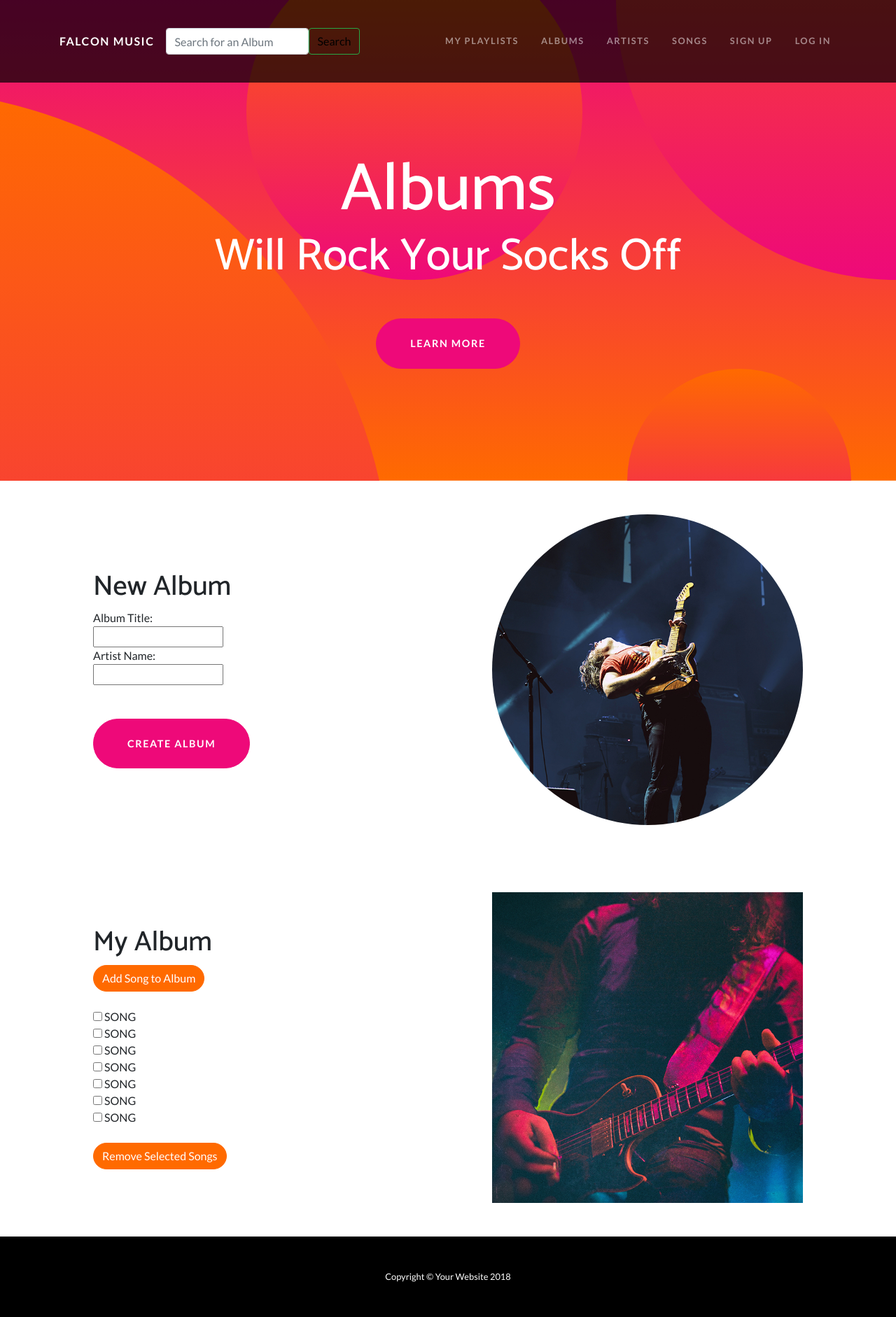
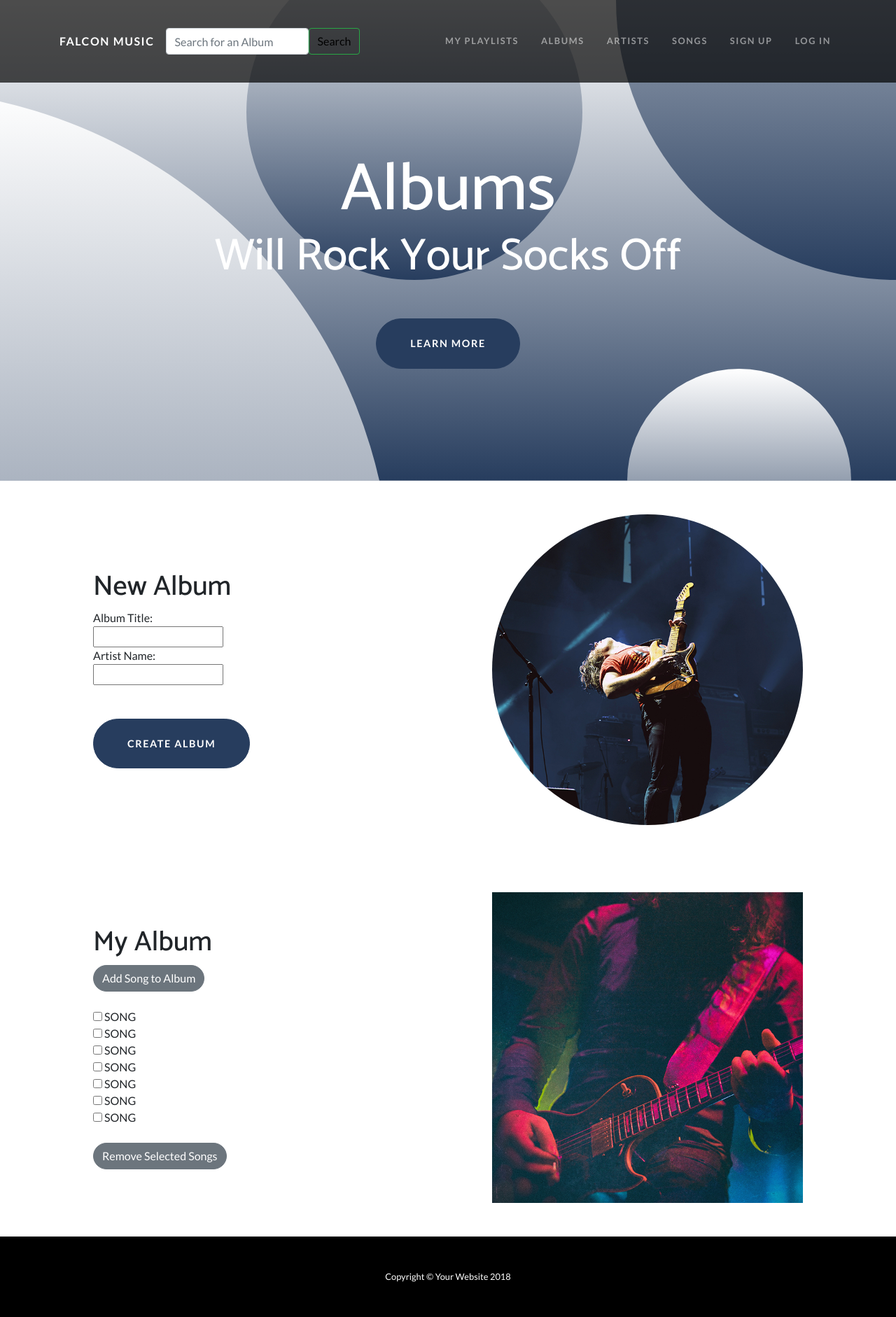
Before and after one commit to da1238/FalconMusic, a PHP site: page /album.html in a window 1280 px wide. Shown: the whole page at 70% size. Run offline with PHP 8.4, Linux system fonts and the light colour scheme.

Commit message:
UI Changes
Updated color scheme to Messiah Blue

```diff
--- a/css/falconmusic.css
+++ b/css/falconmusic.css
@@ -66,8 +66,8 @@ header.masthead {
     overflow: hidden;
     padding-top: calc(7rem + 72px);
     padding-bottom: 7rem;
-    background: -webkit-gradient(linear, left bottom, left top, from(#ff6a00), to(#ee0979));
-    background: linear-gradient(0deg, #ff6a00 0%, #ee0979 100%);
+    background: -webkit-gradient(linear, left bottom, left top, from(#273d5e), to(#f8f9fa));
+    background: linear-gradient(0deg, #273d5e 0%,  #ffffff 100%);
     background-repeat: no-repeat;
     background-position: center center;
     background-attachment: scroll;
@@ -91,8 +91,8 @@ header.masthead .bg-circle {
     z-index: 0;
     position: absolute;
     border-radius: 100%;
-    background: -webkit-gradient(linear, left bottom, left top, from(#ee0979), to(#ff6a00));
-    background: linear-gradient(0deg, #ee0979 0%, #ff6a00 100%);
+    background: -webkit-gradient(linear, left bottom, left top, from(#273d5e), to(#f8f9fa));
+    background: linear-gradient(0deg, #273d5e 0%, #ffffff 100%);
 }
 
 header.masthead .bg-circle-1 {
@@ -137,37 +137,37 @@ header.masthead .bg-circle-4 {
 }
 
 .bg-primary {
-    background-color: #ee0979 !important;
+    background-color: #273d5e !important;
 }
 
 .btn-primary {
-    background-color: #ee0979;
-    border-color: #ee0979;
+    background-color: #273d5e;
+    border-color: #273d5e;
 }
 
 .btn-primary:active, .btn-primary:focus, .btn-primary:hover {
-    background-color: #bd0760 !important;
-    border-color: #bd0760 !important;
+    background-color: #273d5e !important;
+    border-color: #273d5e !important;
 }
 
 .btn-primary:focus {
-    -webkit-box-shadow: 0 0 0 0.2rem rgba(238, 9, 121, 0.5);
-    box-shadow: 0 0 0 0.2rem rgba(238, 9, 121, 0.5);
+    /*-webkit-box-shadow: 0 0 0 0.2rem rgba(238, 9, 121, 0.5);*/
+    /*box-shadow: 0 0 0 0.2rem rgba(238, 9, 121, 0.5);*/
 }
 
 .btn-secondary {
-    background-color: #ff6a00;
-    border-color: #ff6a00;
+    /*background-color: #ff6a00;*/
+    /*border-color: #ff6a00;*/
 }
 
 .btn-secondary:active, .btn-secondary:focus, .btn-secondary:hover {
-    background-color: #cc5500 !important;
-    border-color: #cc5500 !important;
+    background-color: #273d5e!important;
+    border-color: #273d5e !important;
 }
 
 .btn-secondary:focus {
-    -webkit-box-shadow: 0 0 0 0.2rem rgba(255, 106, 0, 0.5);
-    box-shadow: 0 0 0 0.2rem rgba(255, 106, 0, 0.5);
+    -webkit-box-shadow: 0 0 0 0.2rem rgba(39, 61, 94, 0.5);
+    box-shadow: 0 0 0 0.2rem rgba(39, 61, 94, 0.5);
 }
 
 .send-button{
```
Also changed, not shown: profile.html (+2 -8 lines), 1 other file.
